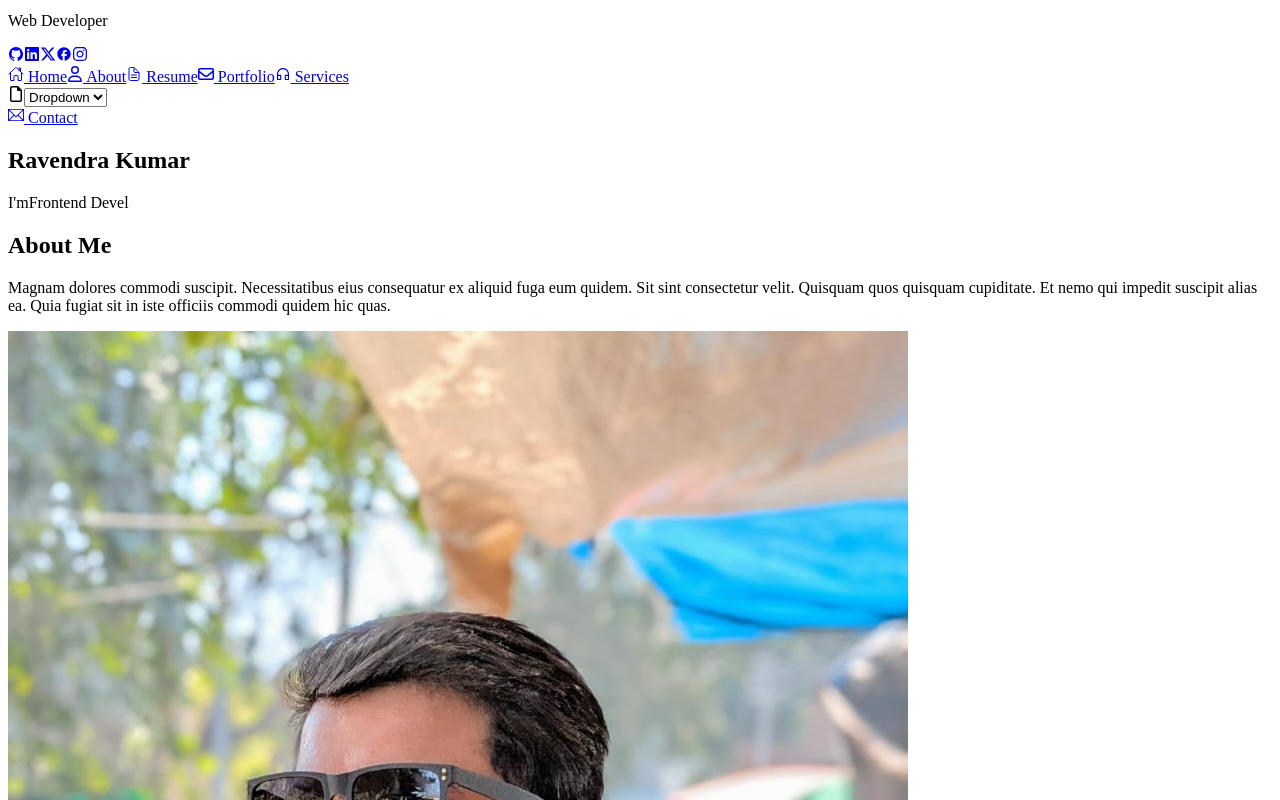
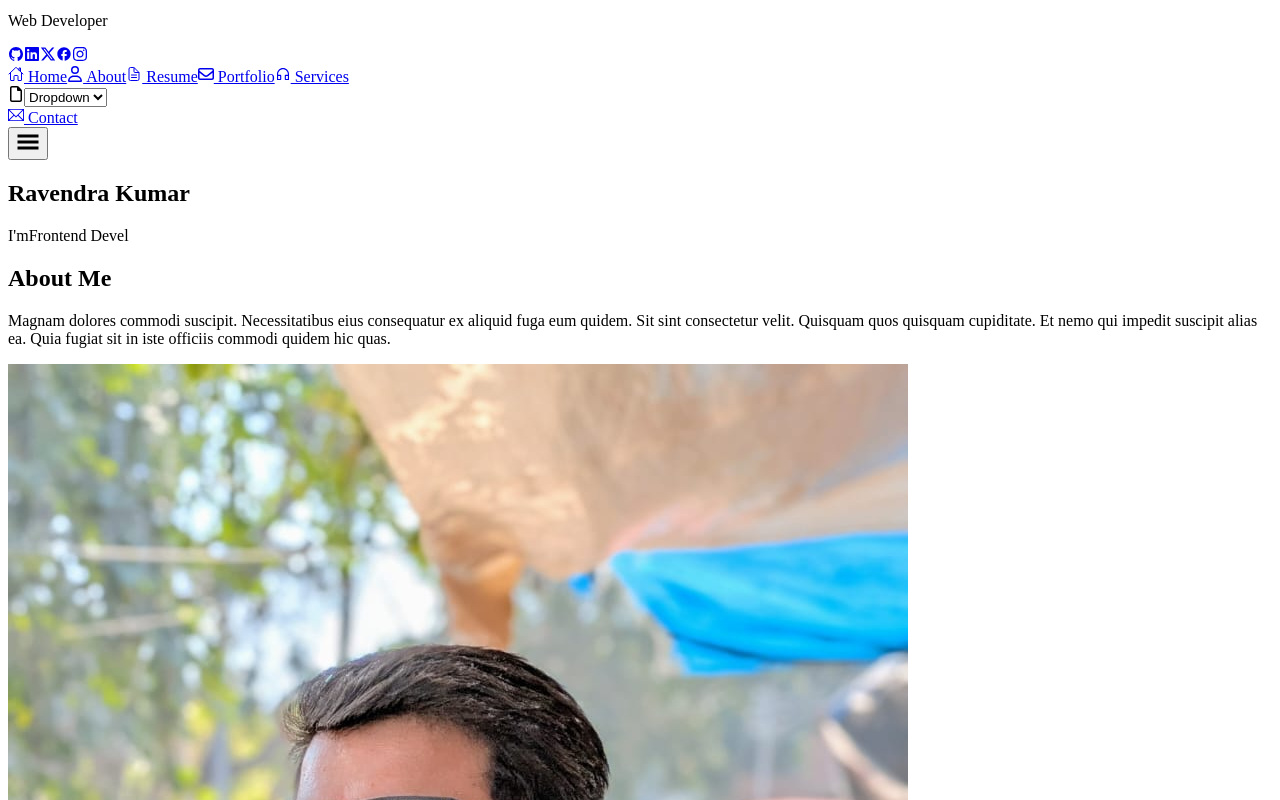
Before and after one commit to Ravendrakumar09/modern-portfolio, a Next.js app: page / in a window 1280 px wide. Shown: the part 1680-2480 px from the top of the page. Built offline with nearby package versions, Linux system fonts and the light colour scheme.

Commit message:
add new changes

```diff
--- a/app/page.tsx
+++ b/app/page.tsx
@@ -22,6 +22,7 @@ import { TfiHeadphoneAlt } from "react-icons/tfi";
 import { HiOutlineUsers } from "react-icons/hi2";
 import { CiLocationOn } from "react-icons/ci";
 import { IoCallOutline } from "react-icons/io5";
+import { GiHamburgerMenu } from "react-icons/gi";
 
 export default function Home() {
   const words = ["Frontend Developer"];
@@ -34,6 +35,7 @@ export default function Home() {
   const [email, setEmail] = useState("");
   const [subject, setSubject] = useState("");
   const [message, setMessage] = useState("");
+  const [isMenuOpen, setIsMenuOpen] = useState(false);
 
   let target = 252; // Target number for the counter
   let duration = 2000; // Duration in milliseconds for the counter to reach the target
@@ -89,6 +91,12 @@ export default function Home() {
     setEmail("");
     setSubject("");
     setMessage("");
+  };
+
+  const handleMenuToggle = () => {
+    console.log("Menu toggled");
+    setIsMenuOpen(!isMenuOpen);
+
   };
 
   return (
@@ -185,6 +193,14 @@ export default function Home() {
       {/* Main Content */}
       <div className="flex-1 overflow-y-auto scroll-smooth snap-y snap-mandatory">
         {/* Home Section */}
+        <div>
+          <button
+            className="block lg:hidden fixed top-4 left-4 z-50 p-2 bg-gray-600 rounded-sm text-white"
+            onClick={() => handleMenuToggle()}
+          >
+            <GiHamburgerMenu size={24} />
+          </button>
+        </div>
         <section
           id="home"
           className="w-full h-screen bg-[url('../assets/image02.jpg')] bg-contain bg-no-repeat bg-center flex flex-col items-start justify-center snap-start"
@@ -518,7 +534,7 @@ export default function Home() {
                         Address
                       </span>
                       <p className="text-gray-600 text-sm">
-                        1234 Street Name, City, State, 12345
+                        239 North Clark Street, Chicago, IL 60610
                       </p>
                     </div>
                   </div>
@@ -530,7 +546,7 @@ export default function Home() {
                       <span className="text-lg font-semibold text-gray-800">
                         Call Us
                       </span>
-                      <p className="text-gray-600 text-sm">+1 5589 55488 55</p>
+                      <p className="text-gray-600 text-sm">+91 9720227209</p>
                     </div>
                   </div>
                   <div className="py-4 flex">
@@ -541,7 +557,7 @@ export default function Home() {
                       <span className="text-lg font-semibold text-gray-800">
                         Email Us
                       </span>
-                      <p className="text-gray-600 text-sm">info@example.com</p>
+                      <p className="text-gray-600 text-sm">ravendrakumar0102@gmail.com</p>
                     </div>
                   </div>
                   <div>
```
